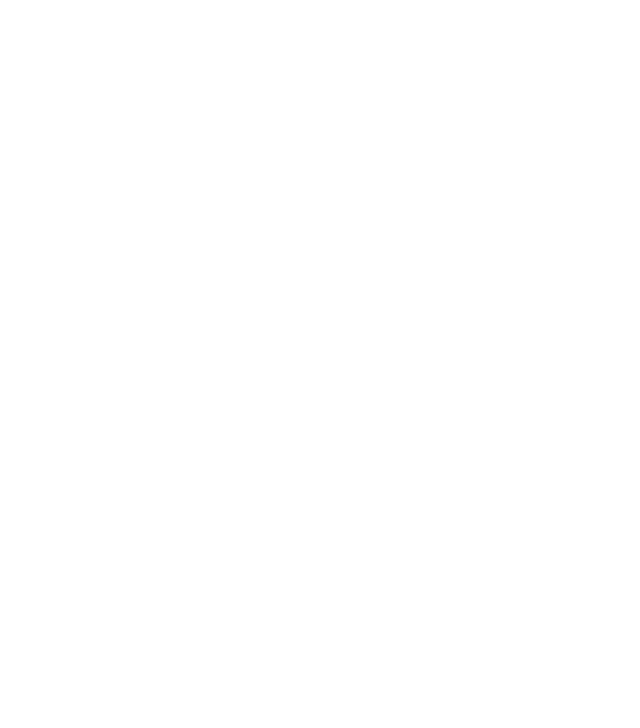
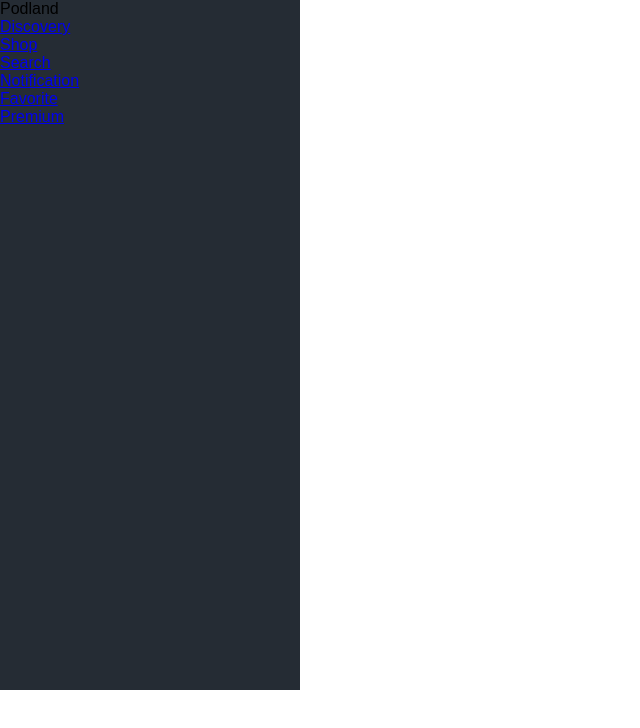
Before and after one commit to Alisher1209200/MusicMax, a plain HTML site: page index.html in a window 1280 px wide. Shown: the whole page, without its empty margins (0-640 px from the left). Drawn offline with Linux system fonts and the light colour scheme.

Commit message:
project1

```diff
--- a/index.html
+++ b/index.html
@@ -4,11 +4,24 @@
     <meta charset="UTF-8">
     <meta http-equiv="X-UA-Compatible" content="IE=edge">
     <meta name="viewport" content="width=device-width, initial-scale=1.0">
+    <link rel="stylesheet" href="src/css/style.min.css">
     <title>Music</title>
 </head>
 <body>
-    <menu class="menu">
-
-    </menu>
+    <section class="leftsidebar">
+        <div class="leftsidebar__header">
+            Podland
+        </div>
+        <div class="leftsidebar__menu">
+            <ul>
+                <li> <a href="#">Discovery</a> </li>
+                <li> <a href="#">Shop</a> </li>
+                <li> <a href="#">Search</a> </li>
+                <li> <a href="#">Notification</a> </li>
+                <li> <a href="#">Favorite</a> </li>
+                <li> <a href="#">Premium</a> </li>
+            </ul>
+        </div>
+    </section>
 </body>
 </html>
--- /dev/null
+++ b/src/sass/blocks/_leftsidebar.scss
@@ -0,0 +1,5 @@
+.leftsidebar{
+    background-color: $main-color;
+    width: 300px;
+    height: 690px;
+}
--- a/src/sass/style.scss
+++ b/src/sass/style.scss
@@ -0,0 +1,8 @@
+* {
+    font-family: 'Poppins', sans-serif;
+    margin: 0;
+    padding: 0;
+}
+
+@import "variable/variables";
+@import "blocks/leftsidebar";
--- /dev/null
+++ b/src/sass/variable/_variables.scss
@@ -0,0 +1 @@
+$main-color: #252c34;
```
Also changed, not shown: src/css/style.min.css (added), 1 other file.
